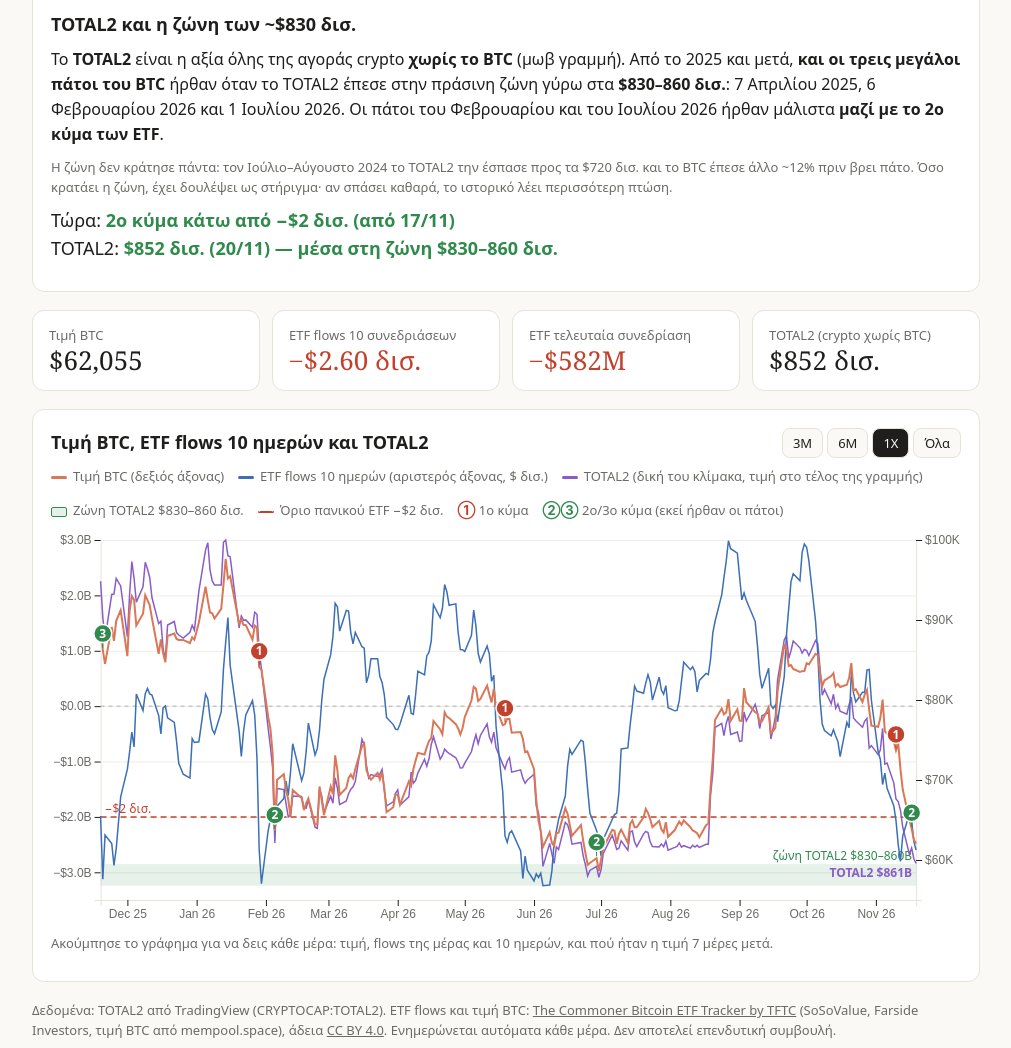
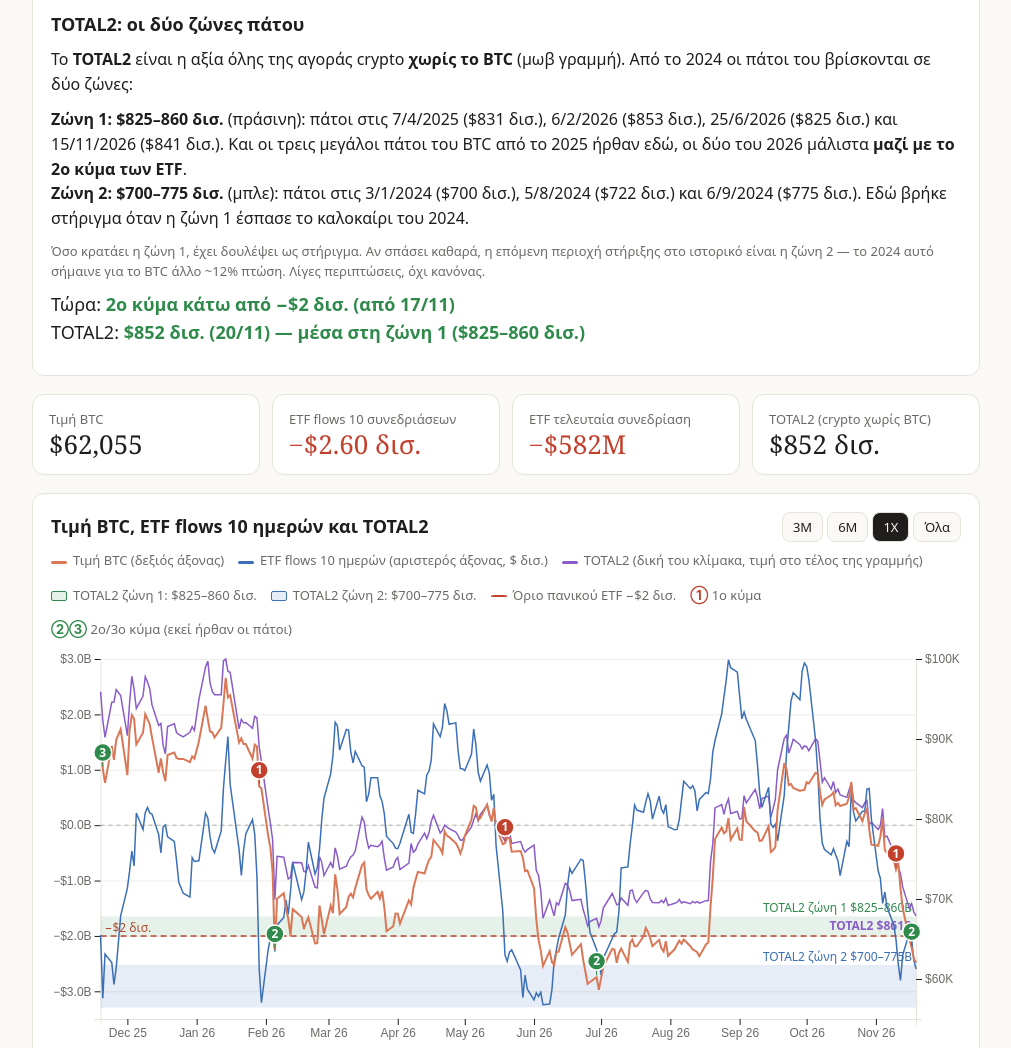
Before and after one commit to tavanios/btc-etf-waves, a plain HTML site: page index.html in a window 1280 px wide. Shown: the part 447-1495 px from the top of the page, without its empty margins (134-1145 px from the left). Drawn offline with nearby package versions, Linux system fonts and the light colour scheme.

Commit message:
Add new color zones for TOTAL2 in index.html

```diff
--- a/index.html
+++ b/index.html
@@ -7,8 +7,8 @@
 <meta name="description" content="Ημερήσια flows των US spot Bitcoin ETF μαζί με την τιμή BTC: πότε οι εκροές 10 ημερών πέφτουν κάτω από −$2 δισ. και γιατί ο πάτος ήρθε στο 2ο ή 3ο κύμα.">
 <script src="https://cdn.jsdelivr.net/npm/d3@7/dist/d3.min.js"></script>
 <style>
-  :root { --bg:#faf9f5; --panel:#ffffff; --fg:#1f1e1d; --muted:#6b6a66; --line:#e6e3da; --grid:#eeece6; --ok:#2f8a4c; --bad:#c2412d; --c0:#d97757; --c1:#3b6fb6; --c2:#8a5cc7; --zone:rgba(47,138,76,.12); }
-  @media (prefers-color-scheme: dark) { :root { --bg:#1f1e1d; --panel:#2a2927; --fg:#f2f0ea; --muted:#a8a69f; --line:#3d3b37; --grid:#34322f; --ok:#5fbf7c; --bad:#ec6f5a; --c0:#e8926f; --c1:#79a6e6; --c2:#b597ee; --zone:rgba(95,191,124,.16); } }
+  :root { --bg:#faf9f5; --panel:#ffffff; --fg:#1f1e1d; --muted:#6b6a66; --line:#e6e3da; --grid:#eeece6; --ok:#2f8a4c; --bad:#c2412d; --c0:#d97757; --c1:#3b6fb6; --c2:#8a5cc7; --zone:rgba(47,138,76,.12); --zone2:rgba(59,111,182,.12); }
+  @media (prefers-color-scheme: dark) { :root { --bg:#1f1e1d; --panel:#2a2927; --fg:#f2f0ea; --muted:#a8a69f; --line:#3d3b37; --grid:#34322f; --ok:#5fbf7c; --bad:#ec6f5a; --c0:#e8926f; --c1:#79a6e6; --c2:#b597ee; --zone:rgba(95,191,124,.16); --zone2:rgba(121,166,230,.16); } }
   * { box-sizing: border-box; }
   body { margin: 0; background: var(--bg); color: var(--fg); font: 16px/1.55 system-ui, -apple-system, "Segoe UI", Roboto, sans-serif; }
   main { max-width: 980px; margin: 0 auto; padding: 24px 16px 48px; }
@@ -31,6 +31,7 @@
   .legend { display: flex; flex-wrap: wrap; gap: 14px; font-size: 13px; color: var(--muted); margin-bottom: 6px; }
   .legend i { display: inline-block; width: 16px; height: 3px; border-radius: 2px; vertical-align: middle; margin-right: 6px; }
   .legend .zone { background: var(--zone); height: 10px; border: 1px solid var(--ok); }
+  .legend .zone2 { background: var(--zone2); height: 10px; border: 1px solid var(--c1); }
   .legend .dash { background: transparent; border-top: 2px dashed var(--bad); height: 0; }
   .chart { position: relative; min-height: 400px; }
   .chart svg text { font-size: 12px; fill: var(--muted); }
@@ -52,9 +53,11 @@
     <p>Η γραμμή των ETF δείχνει πόσα λεφτά μπήκαν ή βγήκαν από τα αμερικανικά spot Bitcoin ETF τις τελευταίες 10 συνεδριάσεις. Όταν πέφτει κάτω από την κόκκινη διακεκομμένη στα <b>−$2 δισ.</b>, οι θεσμικοί πουλάνε σε επίπεδο πανικού. Κάθε τέτοια φορά είναι ένα <b>κύμα</b> και σημαδεύεται πάνω στην τιμή με τον αριθμό του. Το κύμα το ορίζουν μόνο τα ETF flows, όχι η τιμή.</p>
     <p><b>Το μοτίβο:</b> στο <b>1ο κύμα</b> η τιμή κάθε φορά συνέχισε να πέφτει. Ο πάτος ήρθε όταν οι εκροές ξαναχτύπησαν κάτω από τα −$2 δισ. μέσα σε λίγες εβδομάδες: στο <b>2ο κύμα</b> τον Φεβρουάριο και τον Ιούλιο του 2026, στο <b>3ο κύμα</b> τον Νοέμβριο του 2025. Ποτέ στο 1ο.</p>
     <p class="small">Είναι λίγες περιπτώσεις από τον Ιανουάριο 2024, οπότε είναι μοτίβο για παρακολούθηση και όχι σίγουρο σήμα ή επενδυτική συμβουλή. Τον Νοέμβριο 2025 το 2ο κύμα δεν ήταν ο πάτος· η τιμή έπεσε κι άλλο ως το 3ο. Νέο κύμα μετράει όταν τα flows ξαναπέσουν κάτω από −$2 δισ. μέσα σε 45 μέρες από το τέλος του προηγούμενου.</p>
-    <h2 style="margin-top:14px">TOTAL2 και η ζώνη των ~$830 δισ.</h2>
-    <p>Το <b>TOTAL2</b> είναι η αξία όλης της αγοράς crypto <b>χωρίς το BTC</b> (μωβ γραμμή). Από το 2025 και μετά, <b>και οι τρεις μεγάλοι πάτοι του BTC</b> ήρθαν όταν το TOTAL2 έπεσε στην πράσινη ζώνη γύρω στα <b>$830–860 δισ.</b>: 7 Απριλίου 2025, 6 Φεβρουαρίου 2026 και 1 Ιουλίου 2026. Οι πάτοι του Φεβρουαρίου και του Ιουλίου 2026 ήρθαν μάλιστα <b>μαζί με το 2ο κύμα των ETF</b>.</p>
-    <p class="small">Η ζώνη δεν κράτησε πάντα: τον Ιούλιο–Αύγουστο 2024 το TOTAL2 την έσπασε προς τα $720 δισ. και το BTC έπεσε άλλο ~12% πριν βρει πάτο. Όσο κρατάει η ζώνη, έχει δουλέψει ως στήριγμα· αν σπάσει καθαρά, το ιστορικό λέει περισσότερη πτώση.</p>
+    <h2 style="margin-top:14px">TOTAL2: οι δύο ζώνες πάτου</h2>
+    <p>Το <b>TOTAL2</b> είναι η αξία όλης της αγοράς crypto <b>χωρίς το BTC</b> (μωβ γραμμή). Από το 2024 οι πάτοι του βρίσκονται σε δύο ζώνες:</p>
+    <p><b>Ζώνη 1: $825–860 δισ.</b> (πράσινη): πάτοι στις 7/4/2025 ($831 δισ.), 6/2/2026 ($853 δισ.), 25/6/2026 ($825 δισ.) και 15/11/2026 ($841 δισ.). Και οι τρεις μεγάλοι πάτοι του BTC από το 2025 ήρθαν εδώ, οι δύο του 2026 μάλιστα <b>μαζί με το 2ο κύμα των ETF</b>.<br>
+    <b>Ζώνη 2: $700–775 δισ.</b> (μπλε): πάτοι στις 3/1/2024 ($700 δισ.), 5/8/2024 ($722 δισ.) και 6/9/2024 ($775 δισ.). Εδώ βρήκε στήριγμα όταν η ζώνη 1 έσπασε το καλοκαίρι του 2024.</p>
+    <p class="small">Όσο κρατάει η ζώνη 1, έχει δουλέψει ως στήριγμα. Αν σπάσει καθαρά, η επόμενη περιοχή στήριξης στο ιστορικό είναι η ζώνη 2 — το 2024 αυτό σήμαινε για το BTC άλλο ~12% πτώση. Λίγες περιπτώσεις, όχι κανόνας.</p>
     <p class="now">Τώρα: <b id="now">—</b><br>TOTAL2: <b id="now2">—</b></p>
   </div>
 
@@ -79,7 +82,8 @@
       <span><i style="background:var(--c0)"></i>Τιμή BTC (δεξιός άξονας)</span>
       <span><i style="background:var(--c1)"></i>ETF flows 10 ημερών (αριστερός άξονας, $ δισ.)</span>
       <span><i style="background:var(--c2)"></i>TOTAL2 (δική του κλίμακα, τιμή στο τέλος της γραμμής)</span>
-      <span><i class="zone"></i>Ζώνη TOTAL2 $830–860 δισ.</span>
+      <span><i class="zone"></i>TOTAL2 ζώνη 1: $825–860 δισ.</span>
+      <span><i class="zone2"></i>TOTAL2 ζώνη 2: $700–775 δισ.</span>
       <span><i class="dash"></i>Όριο πανικού ETF −$2 δισ.</span>
       <span><b class="down">①</b> 1ο κύμα</span>
       <span><b class="up">②③</b> 2ο/3ο κύμα (εκεί ήρθαν οι πάτοι)</span>
@@ -105,7 +109,7 @@
 
   let t2 = new Map();
   try { const k = await fetch('total2.json', {cache: 'no-cache'}).then((r) => r.json()); t2 = new Map(k.rows.map((r) => [r[0], {cl: r[1], lo: r[2]}])); } catch (e) {}
-  const ZLO = 830, ZHI = 860;
+  const ZLO = 825, ZHI = 860, Z2LO = 700, Z2HI = 775;
   const all = j.days.filter((d) => d.btcCloseUsd != null).map((d) => ({
     date: d.date, t: new Date(d.date + 'T00:00:00Z'), flow: d.netFlowUsd / 1e6, close: d.btcCloseUsd, t2: t2.has(d.date) ? t2.get(d.date).cl : null }));
   const byDay = new Map(all.map((d) => [d.date, d]));
@@ -140,7 +144,7 @@
     const lastT2 = [...t2.entries()].pop(), v = lastT2[1].cl;
     set('t-t2', '$' + d3.format(',.0f')(v) + ' δισ.');
     document.getElementById('t-t2').className = 'val';
-    set('now2', `$${d3.format(',.0f')(v)} δισ. (${d3.utcFormat('%d/%m')(new Date(lastT2[0] + 'T00:00:00Z'))}) — ` + (v < ZLO ? 'κάτω από τη ζώνη' : v <= ZHI ? 'μέσα στη ζώνη $830–860 δισ.' : 'πάνω από τη ζώνη'), v < ZLO ? 'down' : v <= ZHI ? 'up' : '');
+    set('now2', `$${d3.format(',.0f')(v)} δισ. (${d3.utcFormat('%d/%m')(new Date(lastT2[0] + 'T00:00:00Z'))}) — ` + (v > ZHI ? 'πάνω από τη ζώνη 1' : v >= ZLO ? 'μέσα στη ζώνη 1 ($825–860 δισ.)' : v > Z2HI ? 'κάτω από τη ζώνη 1, πάνω από τη ζώνη 2' : v >= Z2LO ? 'μέσα στη ζώνη 2 ($700–775 δισ.)' : 'κάτω και από τις δύο ζώνες'), v > ZHI ? '' : v >= ZLO || (v >= Z2LO && v <= Z2HI) ? 'up' : 'down');
   } else set('now2', 'δεν φόρτωσαν τα δεδομένα TOTAL2');
   const lw = waves[waves.length - 1];
   if (lw && lw.active) set('now', `${lw.wave}ο κύμα κάτω από −$2 δισ. (από ${d3.utcFormat('%d/%m')(new Date(lw.start + 'T00:00:00Z'))})`, lw.wave >= 2 ? 'up' : 'down');
@@ -176,9 +180,11 @@
     const tv = rows.filter((d) => d.t2 !== null);
     if (tv.length > 1) {
       const te = d3.extent(tv, (d) => d.t2);
-      const yT = d3.scaleLinear().domain([Math.min(te[0], ZLO - 20), Math.max(te[1], ZHI + 20)]).range([H - mb, mt]);
+      const yT = d3.scaleLinear().domain([Math.min(te[0], Z2LO - 20), Math.max(te[1], ZHI + 20)]).range([H - mb, mt]);
       svg.append('rect').attr('x', ml).attr('width', W - ml - mr).attr('y', yT(ZHI)).attr('height', yT(ZLO) - yT(ZHI)).style('fill', 'var(--zone)');
-      svg.append('text').attr('x', W - mr - 4).attr('y', yT(ZHI) - 4).attr('text-anchor', 'end').text('ζώνη TOTAL2 $830–860B').style('fill', 'var(--ok)');
+      svg.append('text').attr('x', W - mr - 4).attr('y', yT(ZHI) - 4).attr('text-anchor', 'end').text('TOTAL2 ζώνη 1 $825–860B').style('fill', 'var(--ok)');
+      svg.append('rect').attr('x', ml).attr('width', W - ml - mr).attr('y', yT(Z2HI)).attr('height', yT(Z2LO) - yT(Z2HI)).style('fill', 'var(--zone2)');
+      svg.append('text').attr('x', W - mr - 4).attr('y', yT(Z2HI) - 4).attr('text-anchor', 'end').text('TOTAL2 ζώνη 2 $700–775B').style('fill', 'var(--c1)');
       svg.append('path').datum(rows).attr('fill', 'none').attr('stroke-width', 1.5).style('stroke', 'var(--c2)')
         .attr('d', d3.line().defined((d) => d.t2 !== null).x((d) => x(d.t)).y((d) => yT(d.t2)));
       const lt = tv[tv.length - 1];
@@ -217,7 +223,7 @@
       line('ETF τη μέρα:', fmtMoney(d.flow), d.flow < 0 ? 'down' : 'up');
       if (d.f10 !== null) line('ETF 10 ημερών:', fmtMoney(d.f10 * 1000), d.f10 < 0 ? 'down' : 'up');
       if (d.p10 !== null) line('Τιμή 10 ημερών:', pct(d.p10));
-      if (d.t2 !== null) line('TOTAL2:', '$' + d3.format(',.0f')(d.t2) + ' δισ.' + (d.t2 >= ZLO && d.t2 <= ZHI ? ' (στη ζώνη)' : ''), d.t2 >= ZLO && d.t2 <= ZHI ? 'up' : null);
+      if (d.t2 !== null) line('TOTAL2:', '$' + d3.format(',.0f')(d.t2) + ' δισ.' + (d.t2 >= ZLO && d.t2 <= ZHI ? ' (ζώνη 1)' : d.t2 >= Z2LO && d.t2 <= Z2HI ? ' (ζώνη 2)' : ''), (d.t2 >= ZLO && d.t2 <= ZHI) || (d.t2 >= Z2LO && d.t2 <= Z2HI) ? 'up' : null);
       const w = waves.find((w) => d.date >= w.start && d.date <= w.end);
       if (w) line('Κύμα:', w.wave + 'ο κάτω από −$2 δισ.', w.wave >= 2 ? 'up' : 'down');
       line('Τιμή 7 μέρες μετά:', d.next7 === null ? 'δεν έχει έρθει ακόμα' : pct(d.next7), d.next7 === null ? null : (d.next7 < 0 ? 'down' : 'up'));
```
